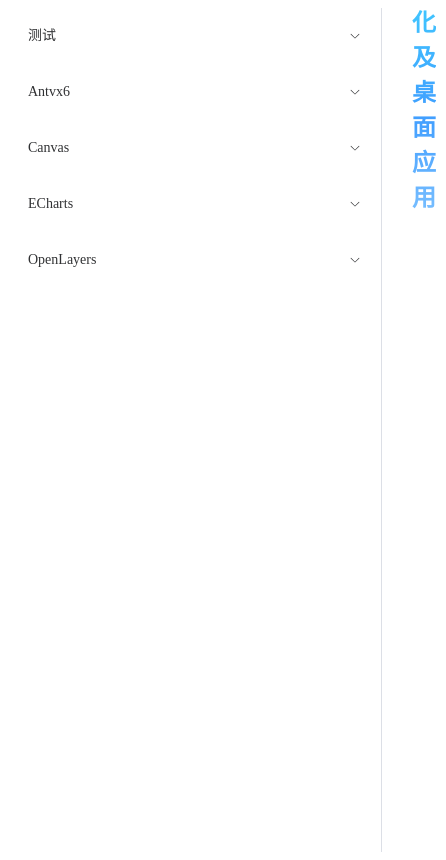
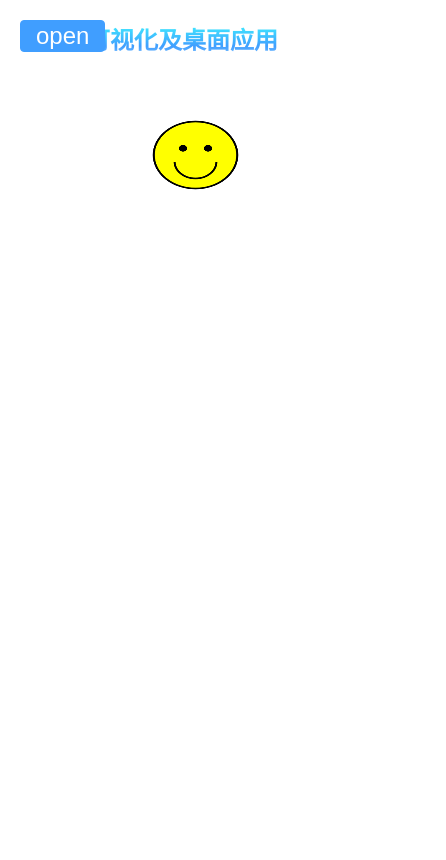
Before and after one commit to TIKlly/GISvue3-ts, a Vue app: page / in a window 390 px wide. Shown: the whole page, 446 px wide, since content can reach past the window. Built offline with nearby package versions, Linux system fonts and the light colour scheme.

Commit message:
自适应  但存有bug

```diff
--- a/components.d.ts
+++ b/components.d.ts
@@ -8,15 +8,20 @@
 declare module 'vue' {
   export interface GlobalComponents {
     ElAside: typeof import('element-plus/es')['ElAside']
+    ElButton: typeof import('element-plus/es')['ElButton']
     ElCard: typeof import('element-plus/es')['ElCard']
+    ElCol: typeof import('element-plus/es')['ElCol']
     ElContainer: typeof import('element-plus/es')['ElContainer']
+    ElDrawer: typeof import('element-plus/es')['ElDrawer']
     ElHeader: typeof import('element-plus/es')['ElHeader']
     ElIcon: typeof import('element-plus/es')['ElIcon']
+    ElLink: typeof import('element-plus/es')['ElLink']
     ElMain: typeof import('element-plus/es')['ElMain']
     ElMenu: typeof import('element-plus/es')['ElMenu']
     ElMenuItem: typeof import('element-plus/es')['ElMenuItem']
     ElRadioButton: typeof import('element-plus/es')['ElRadioButton']
     ElRadioGroup: typeof import('element-plus/es')['ElRadioGroup']
+    ElRow: typeof import('element-plus/es')['ElRow']
     ElScrollbar: typeof import('element-plus/es')['ElScrollbar']
     ElSubMenu: typeof import('element-plus/es')['ElSubMenu']
     ElTooltip: typeof import('element-plus/es')['ElTooltip']
--- a/src/layout/index.vue
+++ b/src/layout/index.vue
@@ -1,9 +1,19 @@
 <template>
     <el-container>
-        <!-- 侧边栏 -->
-        <el-aside :width="sidebarWidth">
+        <!-- 侧边栏按钮（仅在移动端显示） -->
+        <el-button v-if="isMobile" type="primary" class="sidebar-btn" @click="toggleDrawer">
+            open
+        </el-button>
+        <!-- 侧边栏（移动端布局） -->
+        <el-drawer v-if="isMobile" v-model="isDrawerVisible" direction="ltr" :modal="false" >
+            <RootNav></RootNav>
+        </el-drawer>
+
+        <!-- 侧边栏（大屏幕布局） -->
+        <el-aside v-else>
             <RootNav></RootNav>
         </el-aside>
+
         <!-- 内容区域 -->
         <el-container>
             <el-header>
@@ -22,29 +32,40 @@
 import RootHeader from "@/components/Root/RootHeader.vue"
 
 const isMobile = ref<boolean>(false)
+const isDrawerVisible = ref<boolean>(false)
 
 onMounted(() => {
     handleResize()
     window.addEventListener('resize', handleResize)
+    handleRouteChange();
 })
 
 function handleResize() {
-    isMobile.value = window.innerWidth < 768
+    isMobile.value = window.innerWidth < 767
 }
 
-// 使用计算属性动态计算侧边栏宽度和内容区域的内边距
-const sidebarWidth = computed(() => isMobile.value ? '100%' : '200px')
+function toggleDrawer() {
+    isDrawerVisible.value = !isDrawerVisible.value
+}
+
+// 根据当前的布局方式设置侧边栏的显示状态
+function handleRouteChange() {
+    if (isMobile.value) {
+        isDrawerVisible.value = false; // 在移动端布局中，路由跳转时隐藏侧边栏
+    }
+}
+
+// 使用计算属性动态计算内容区域的内边距
 const contentPadding = computed(() => isMobile.value ? '20px' : '40px')
-
-
 </script>
 
-<style lang="scss" scoped>
-/* 在移动端隐藏侧边栏 */
-.el-aside {
-    @media (max-width: 767px) {
-        display: block;
-        width: 100%;
-    }
+<style scoped lang="scss">
+.sidebar-btn {
+    position: fixed;
+    top: 20px;
+    left: 20px;
+    font-size: 24px;
+    cursor: pointer;
+    z-index: 1000;
 }
 </style>
```
